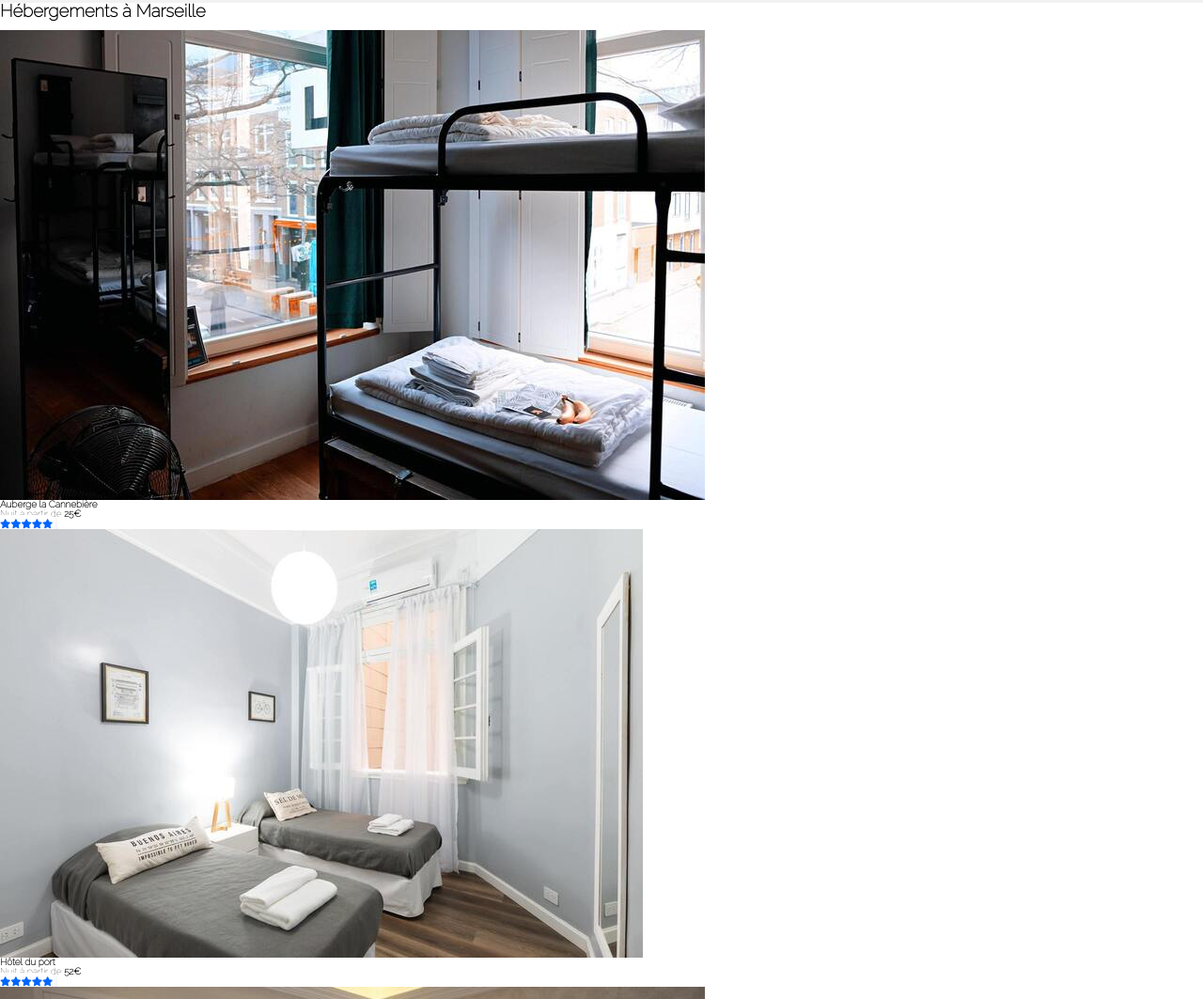
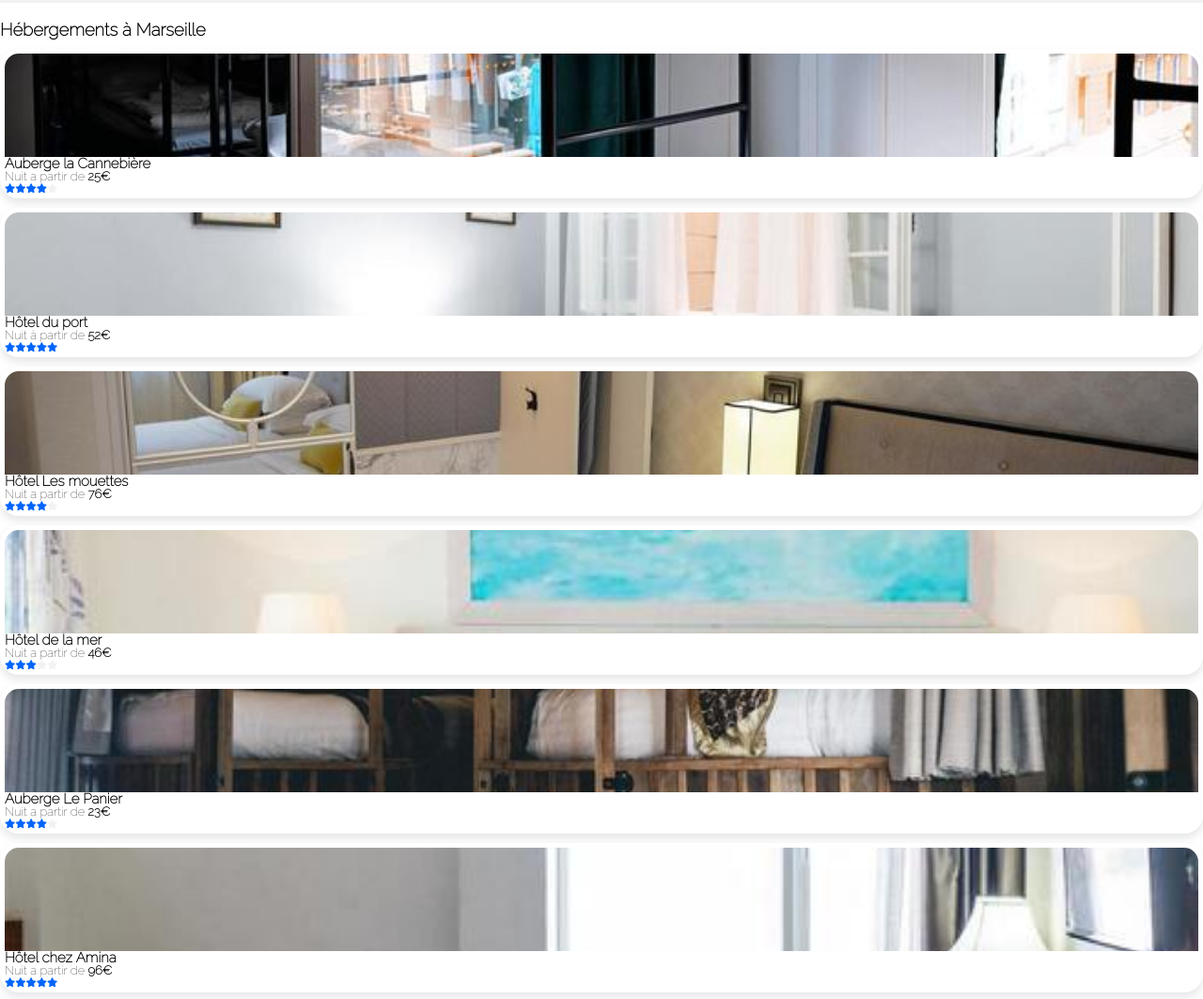
Before and after one commit to S-Moreira06/MOREIRAStephane_2_10102020, a website: page public/index.html in a window 1280 px wide. Shown: the part 1019-2082 px from the top of the page at 94% size. Drawn offline with Linux system fonts and the light colour scheme; files whose address does not match are found by name; a web font is replaced by a local one.

Commit message:
create : lodging
create and setup lodging

```diff
--- a/public/index.html
+++ b/public/index.html
@@ -58,7 +58,7 @@
                     <img src="images/hebergement/marcus-loke-WQJvWU_HZFo-unsplash.jpg" alt="Auberge la Cannebière" />
                     <h3>Auberge la Cannebière</h3>
                     <p>Nuit a partir de <span class="price">25€</span></p>
-                    <i class="fas fa-star first-star"></i><i class="fas fa-star"></i><i class="fas fa-star"></i><i class="fas fa-star"></i><i class="fas fa-star star"></i>
+                    <i class="fas fa-star first-star"></i><i class="fas fa-star"></i><i class="fas fa-star"></i><i class="fas fa-star"></i><i class="fas fa-star star-off"></i>
                 </a>
                 <a href="#" class="lodging__article--2">
                     <img src="images/hebergement/fred-kleber-gTbaxaVLvsg-unsplash.jpg" alt="Hôtel du port" />
@@ -70,19 +70,19 @@
                     <img src="images/hebergement/reisetopia-B8WIgxA_PFU-unsplash.jpg" alt="Hôtel Les mouettes" />
                     <h3>Hôtel Les mouettes</h3>
                     <p>Nuit a partir de <span class="price">76€</span></p>
-                    <i class="fas fa-star first-star"></i><i class="fas fa-star"></i><i class="fas fa-star"></i><i class="fas fa-star"></i><i class="fas fa-star star" ></i>
+                    <i class="fas fa-star first-star"></i><i class="fas fa-star"></i><i class="fas fa-star"></i><i class="fas fa-star"></i><i class="fas fa-star star-off" ></i>
                 </a>
                 <a href="#" class="lodging__article--4">
                     <img src="images/hebergement/annie-spratt-Eg1qcIitAuA-unsplash.jpg" alt="Hôtel de la mer" />
                     <h3>Hôtel de la mer</h3>
                     <p>Nuit a partir de <span class="price">46€</span></p>
-                    <i class="fas fa-star first-star"></i><i class="fas fa-star"></i><i class="fas fa-star"></i><i class="fas fa-star star" ></i><i class="fas fa-star star" ></i>
+                    <i class="fas fa-star first-star"></i><i class="fas fa-star"></i><i class="fas fa-star"></i><i class="fas fa-star star-off" ></i><i class="fas fa-star star-off" ></i>
                 </a>
                 <a href="#" class="lodging__article--5">
                     <img src="images/hebergement/nicate-lee-kT-ZyaiwBe0-unsplash.jpg" alt="Auberge Le Panier" />
                     <h3>Auberge Le Panier</h3>
                     <p>Nuit a partir de <span class="price">23€</span></p>
-                    <i class="fas fa-star first-star"></i><i class="fas fa-star"></i><i class="fas fa-star"></i><i class="fas fa-star"></i><i class="fas fa-star star" ></i>
+                    <i class="fas fa-star first-star"></i><i class="fas fa-star"></i><i class="fas fa-star"></i><i class="fas fa-star"></i><i class="fas fa-star star-off" ></i>
                 </a>
                 <a href="#" class="lodging__article--6">
                     <img src="images/hebergement/febrian-zakaria-M6S1WvfW68A-unsplash.jpg" alt="Hôtel chez Amina" />
--- a/sass/layout/_lodging.scss
+++ b/sass/layout/_lodging.scss
@@ -1,3 +1,19 @@
 .lodging {
     grid-area: lodging;
+    margin-top: 2rem;
+    display: grid;
+    grid-row-gap: 1rem;
+    a {
+        img {
+            border-radius: $radius-secondary $radius-secondary 0 0;
+            height: 11rem;
+            width: 100%;
+        }
+        h3 {
+            font-size: 1.5rem;
+        }
+        p {
+            font-size: 1.3rem;
+        }
+    }
 }
```
Also changed, not shown: public/css/style.css, 1 other file.
